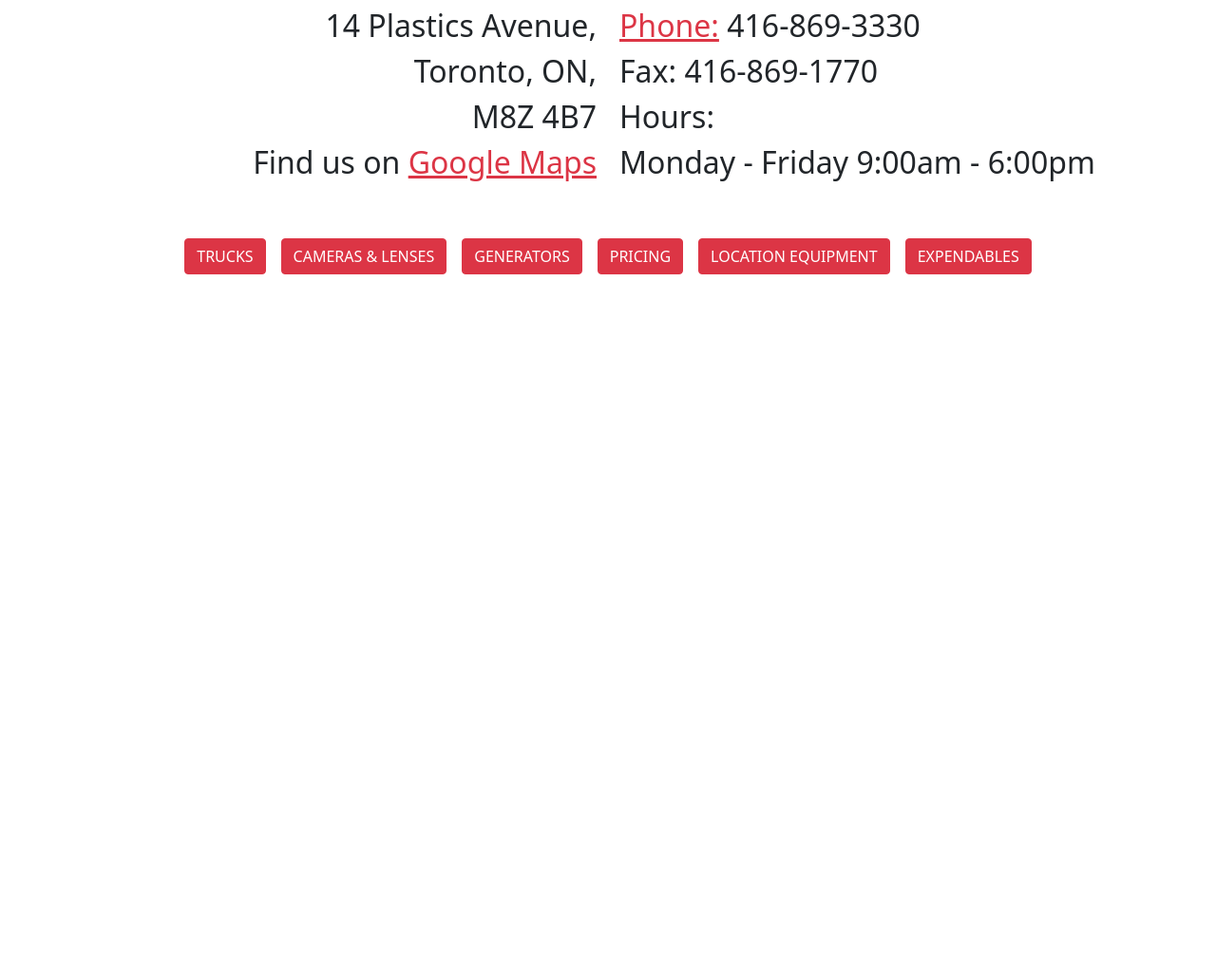
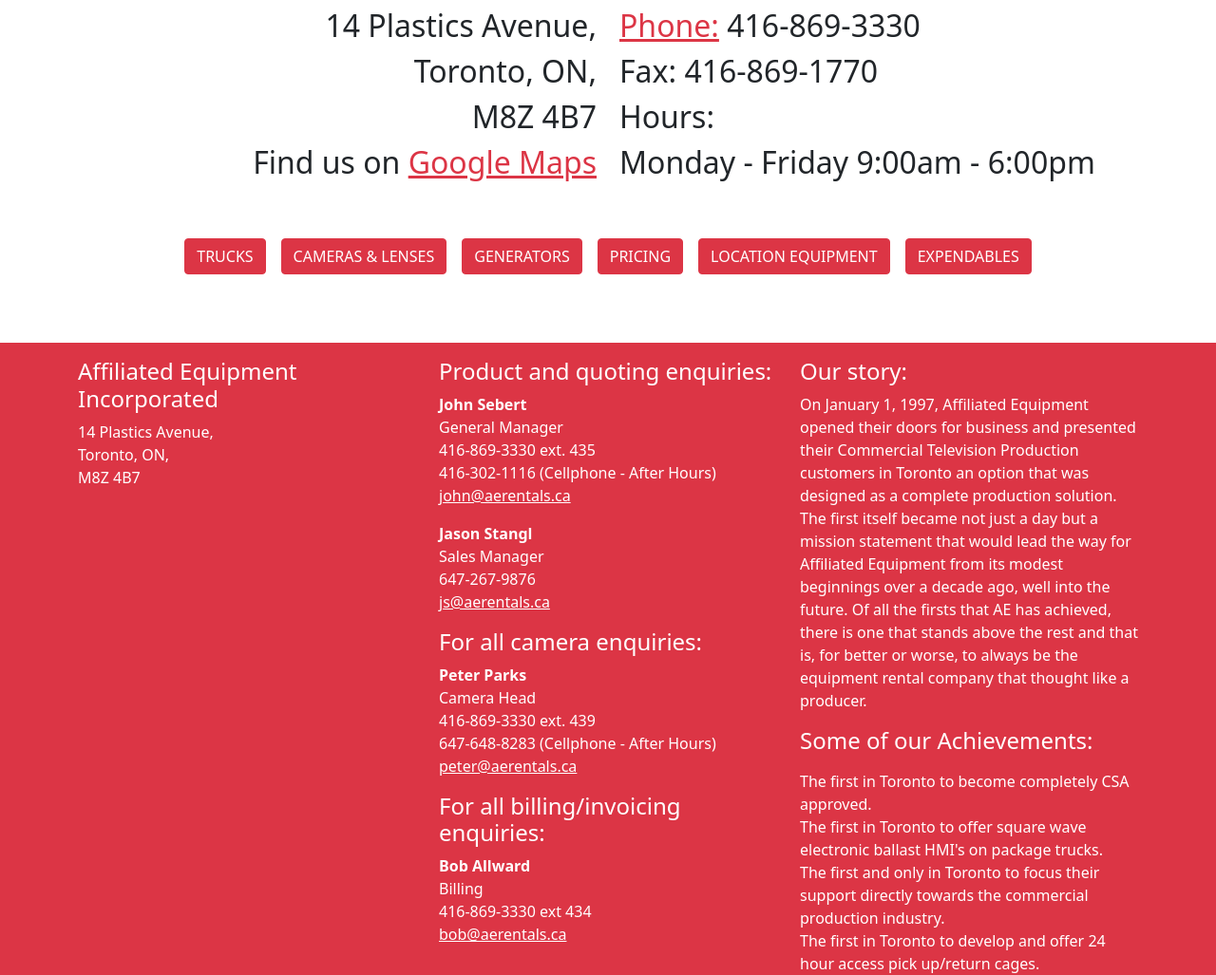
Before and after one commit to LiamOsler/liamosler.github.io, a plain HTML site: page business-website/index.html in a window 1280 px wide. Shown: the part 853-1880 px from the top of the page at 95% size. Before the commit the page ends 1182 px from the top, so only its background shows below. Drawn offline with nearby package versions, Linux system fonts and the light colour scheme.

Commit message:
upload new footer

```diff
--- a/business-website/data.json
+++ b/business-website/data.json
@@ -1,11 +1,36 @@
 {
     "name" : "Affiliated Equipment Incorporated",
-    "about" : "Affiliated Equipment is proud of its 25-year history of service to the many Commercial Television Production and Music Video companies operating on all sizes of productions in Toronto. Our goal here at Affiliated Equipment is to be aware of the needs of our customers whatever the situation may call for. Whether you are looking for a camera package, a studio or location shoot package truck, or any variety of specialty products required to make your shoot a success, we hope our website will help you find what you're looking for. If, on the very outside chance you don't see what you need, please give us a call and speak to any one of us. After 25 years, you'd be surprised to find what we have to offer. Besides, knowing what you need is our business so we're always ready to listen.",
+    "about" : "Affiliated Equipment is proud of its 25+ year history of service to the many commercial television and music video companies operating on all sizes of productions in Toronto. Our goal here at Affiliated Equipment is to be aware of the needs of our customers whatever the situation may call for. Whether you are looking for a camera package, a studio or location shoot package truck, or any variety of specialty products required to make your shoot a success, we hope our website will help you find what you're looking for. If, on the very outside chance you don't see what you need, please give us a call and speak to any one of us. After 25 years, you'd be surprised to find what we have to offer. Besides, knowing what you need is our business so we're always ready to listen.",
+    "story" : "<h4>Our story:</h4><p>On January 1, 1997, Affiliated Equipment opened their doors for business and presented their Commercial Television Production customers in Toronto an option that was designed as a complete production solution. The first itself became not just a day but a mission statement that would lead the way for Affiliated Equipment from its modest beginnings over a decade ago, well into the future. Of all the firsts that AE has achieved, there is one that stands above the rest and that is, for better or worse, to always be the equipment rental company that thought like a producer.<h4>Some of our Achievements:</h4></p><p>The first in Toronto to become completely CSA approved.<br>The first in Toronto to offer square wave electronic ballast HMI's on package trucks.<br>The first and only in Toronto to focus their support directly towards the commercial production industry.<br>The first in Toronto to develop and offer 24 hour access pick up/return cages.<br>The first and only in Toronto to establish a double time maximum for package truck drivers.<br>The first in Toronto to make Kino-Flo lights part of truck packages.<br>The first and only in Toronto to provide P.A. personal vehicle and overnight cube van parking.<br>The first in Toronto to offer consistent flat rates on whole equipment truck and camera packages.<br>The first and only in Toronto to expand the truck package to accommodate today's larger productions</p>",
     "address" : "14 Plastics Avenue,\n Toronto, ON,\n M8Z 4B7",
     "mapsLink" : "https://goo.gl/maps/tM7EH4QgWJF35jUn7",
     "phone" : "416-869-3330",
     "fax" : "416-869-1770",
     "hours" : "Monday - Friday 9:00am - 6:00pm",
+    "contacts" : "<h4>Product and quoting enquiries:</h4><p><b>John Sebert</b><br>General Manager<br>416-869-3330 ext. 435<br>416-302-1116 (Cellphone - After Hours)<br><a href='mailto:john@aerentals.ca'>john@aerentals.ca</a></p><p><b>Jason Stangl</b><br>Sales Manager<br>647-267-9876<br><a href='mailto:js@aerentals.ca'>js@aerentals.ca</a></p><h4>For all camera enquiries:</h4><p><b>Peter Parks</b><br>Camera Head<br>416-869-3330 ext. 439<br>647-648-8283 (Cellphone - After Hours)<br><a href='mailto:peter@aerentals.ca'>peter@aerentals.ca</a></p><h4>For all billing/invoicing enquiries:</h4><p><b>Bob Allward</b><br>Billing<br>416-869-3330 ext 434<br><a href='mailto:bob@aerentals.ca'>bob@aerentals.ca</a></p>",
+    "footerItems" : [
+        {
+            "name" : "Home"
+        },
+        {
+            "name" : "About"
+        },
+        {
+            "name" : "Contact"
+        },
+        {
+            "name" : "Products"
+        },
+        {
+            "name" : "Services"
+        },
+        {
+            "name" : "Gallery"
+        },
+        {
+            "name" : "Blog"
+        }
+    ],
     "pages" : [
         {
             "name" : "TRUCKS",
@@ -57,7 +82,8 @@
         {
             "name" : "CAMERAS & LENSES",
             "description" : "",
-            "HTMLcontent" : ""
+            "HTMLcontent" : "",
+            "lenses" : ""
         },
         {
             "name" : "GENERATORS",
--- a/business-website/scripts.js
+++ b/business-website/scripts.js
@@ -29,9 +29,7 @@
     return div;
 }
 
-
-
-function appendJumbotron(item, title, content, address, mapsLink, phone, fax, hours, ){
+function appendJumbotron(item, title, content, address, mapsLink, phone, fax, hours){
     const div = createDiv();
     div.className = "jumbotron";
 
@@ -62,6 +60,32 @@
     return div;
 }
 
+function appendFooter(item, title, content, address, mapsLink, phone, fax, hours, contacts, story){
+    const div = createDiv();
+    div.className = "footer";
+
+    const container = appendContainer(div);
+
+    const row = appendRow(container);
+
+    const addressCol = appendCol(row, "col-sm-12 col-xl-4");
+    const addressColTitle = createNode("h4");
+    addressColTitle.textContent = title;
+    addressCol.appendChild(addressColTitle);
+    const footerAddress = createNode("p");
+    footerAddress.innerText = address;
+    addressCol.appendChild(footerAddress);
+
+    const contactCol = appendCol(row, "col-sm-12 col-xl-4");
+    contactCol.innerHTML = contacts;
+
+    const storyCol = appendCol(row, "col-sm-12 col-xl-4");
+    storyCol.innerHTML = story;
+
+    item.appendChild(div);
+    return div;
+}
+
 let previousRoute;
 function route(item){
     if(previousRoute){
@@ -78,7 +102,6 @@
     const nav = createNode("nav");
     nav.id = "nav-anchor"
     navCol.appendChild(nav);
-
 
     for(let name of names){
         const navLink = createNode("a");
@@ -133,9 +156,6 @@
             truckCard.appendChild(truckCardBody);
             truckCol.appendChild(truckCard);
         }
-
-        console.log(content.trucks);
-        contentCol.insertAdjacentHTML("beforeend", "trucks");
     }
     return contentCol;
 }
@@ -159,7 +179,7 @@
     const pageNames = getPageNames(data);
     const body = document.body;
     const container = appendContainer(body);
-    const Jumbotron = appendJumbotron(container, data.name, data.about, data.address, data.mapsLink, data.phone, data.fax,data.hours);
+    const Jumbotron = appendJumbotron(container, data.name, data.about, data.address, data.mapsLink, data.phone, data.fax, data.hours);
     const navRow = appendRow(container);
     const nav = appendNav(navRow, pageNames);
 
@@ -168,8 +188,9 @@
         const pageContent = appendContent(contentRow, page);
     }
 
+    const footer = appendFooter(body, data.name, data.about, data.address, data.mapsLink, data.phone, data.fax, data.hours, data.contacts, data.story);
+
     // const col1 = appendCol(row, "col-6");
     // const col2 = appendCol(row, "col-6");
 
-
 });
--- a/business-website/styles.css
+++ b/business-website/styles.css
@@ -20,6 +20,17 @@
 .jumbotron-title {
     text-align: center;
     animation: 1s ease-in 0s 1 fadeIn;
+}
+
+.footer{
+    color: white;
+    background-color: #dc3545;
+    padding: 1em;
+    margin-top: 2em;
+}
+
+.footer a{
+    color: white;
 }
 
 .address{
```
